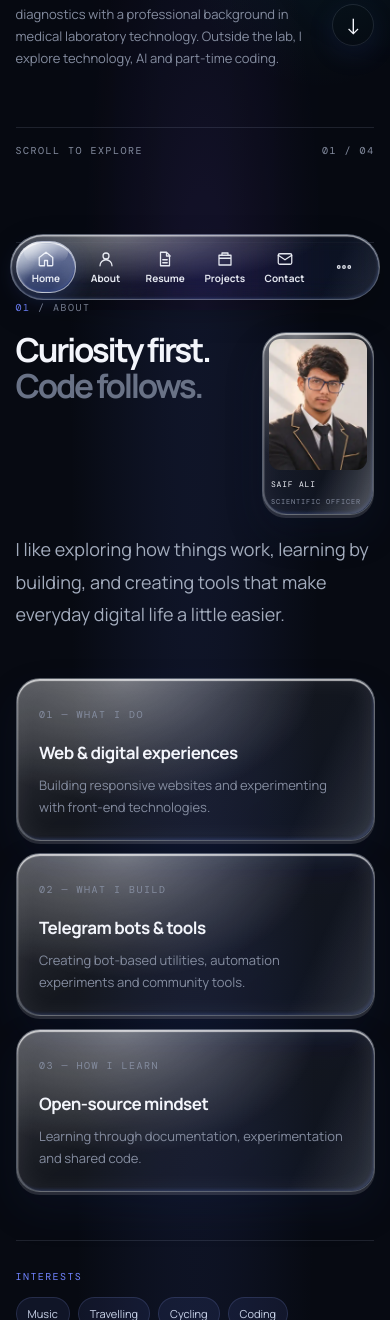
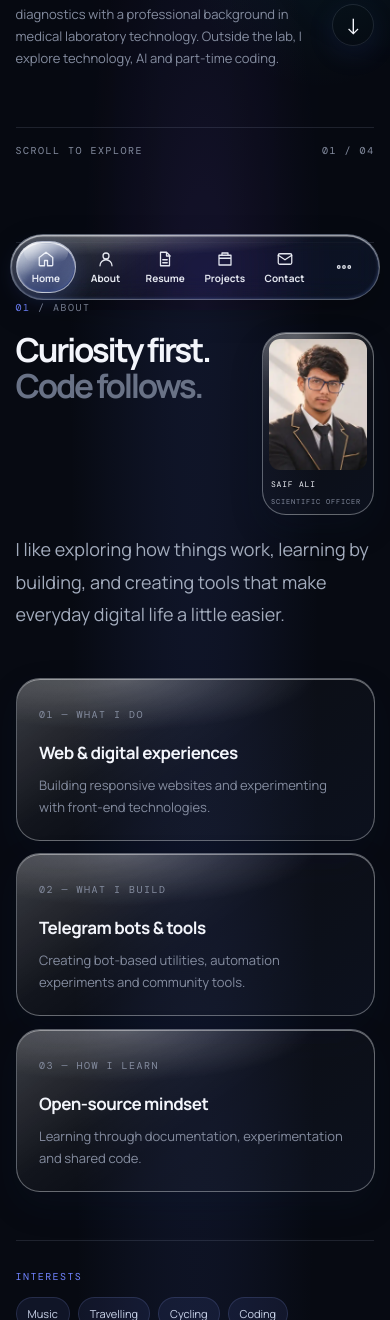
Before and after one commit to saifalisew1508/Portfolio, a PHP site: page /index.html in a window 390 px wide. Shown: the part 534-1854 px from the top of the page. Run offline with PHP 8.4, Linux system fonts and the light colour scheme.

Commit message:
Simplify liquid glass edges and restore mobile refraction filter

```diff
--- a/styles/liquid-glass.css
+++ b/styles/liquid-glass.css
@@ -160,3 +160,39 @@ body[data-theme="day"] .glass-card.lg-refract {
   .glass-card.lg-refract { -webkit-backdrop-filter:blur(12px) saturate(180%) brightness(1.06)!important; backdrop-filter:blur(12px) saturate(180%) brightness(1.06)!important; }
   .global-glass-nav.glass-card.lg-refract { -webkit-backdrop-filter:blur(12px) saturate(175%)!important; backdrop-filter:blur(12px) saturate(175%)!important; }
 }
+
+
+/*
+ * Optical edge correction — replace stacked rim layers with one continuous
+ * glass boundary. The displacement filter remains active where supported.
+ */
+.glass-card.lg-refract {
+  border:1px solid rgba(242,248,255,.34) !important;
+  background:linear-gradient(145deg,rgba(255,255,255,.105),rgba(255,255,255,.025) 52%,rgba(110,145,230,.055)) !important;
+  -webkit-backdrop-filter:var(--lg-filter,blur(12px)) blur(1px) saturate(185%) brightness(1.07) !important;
+  backdrop-filter:var(--lg-filter,blur(12px)) blur(1px) saturate(185%) brightness(1.07) !important;
+  box-shadow:0 14px 34px rgba(15,28,65,.16),inset 0 1px 0 rgba(255,255,255,.42) !important;
+  overflow:hidden;
+}
+.glass-card.lg-refract::before {
+  inset:0 !important;
+  border-radius:inherit !important;
+  background:
+    radial-gradient(ellipse 75% 45% at var(--lg-x,30%) var(--lg-y,0%),rgba(255,255,255,.22),transparent 72%),
+    linear-gradient(145deg,rgba(255,255,255,.12),transparent 38%) !important;
+  opacity:1 !important;
+  animation:none !important;
+}
+/* Remove the old rainbow corner bands and nested rim that made edges look doubled. */
+.glass-card.lg-refract::after { content:none !important; display:none !important; }
+body[data-theme="day"] .glass-card.lg-refract {
+  border-color:rgba(255,255,255,.66) !important;
+  background:linear-gradient(145deg,rgba(255,255,255,.34),rgba(255,255,255,.12) 55%,rgba(120,150,230,.075)) !important;
+  box-shadow:0 14px 34px rgba(75,92,145,.12),inset 0 1px 0 rgba(255,255,255,.78) !important;
+}
+@media(max-width:760px) {
+  .glass-card.lg-refract {
+    -webkit-backdrop-filter:var(--lg-filter,blur(12px)) blur(1px) saturate(180%) brightness(1.05) !important;
+    backdrop-filter:var(--lg-filter,blur(12px)) blur(1px) saturate(180%) brightness(1.05) !important;
+  }
+}
```
